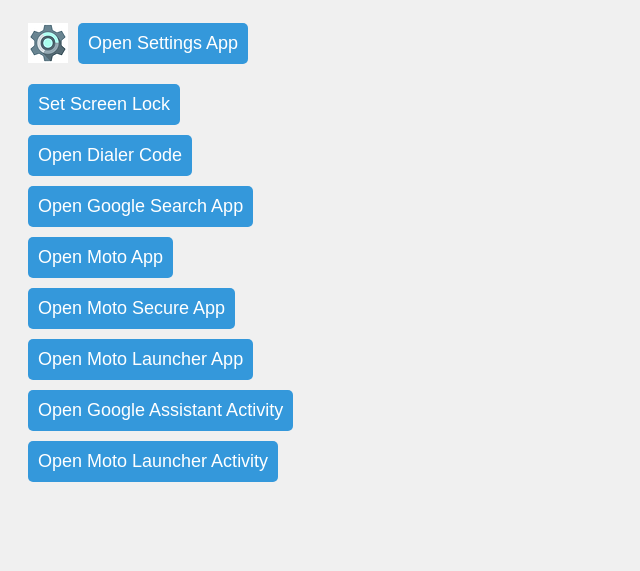
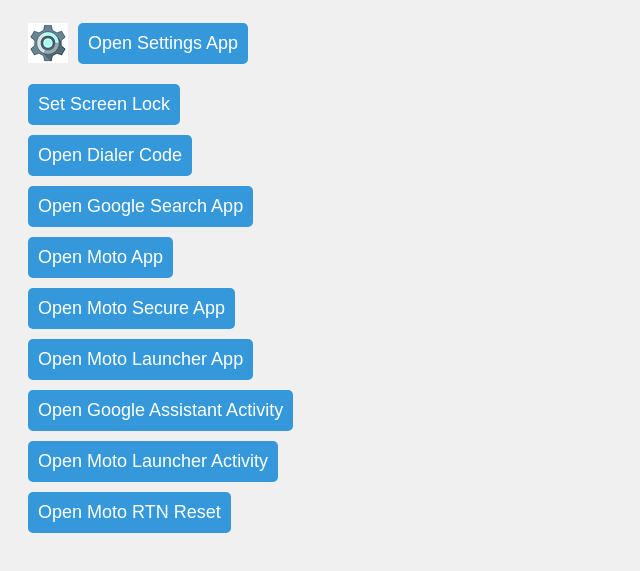
Before and after one commit to SamLee8/frp, a plain HTML site: page index.html in a window 1280 px wide. Shown: the part 129-700 px from the top of the page, without its empty margins (0-640 px from the left). Drawn offline with Linux system fonts and the light colour scheme.

Commit message:
Update index.html

```diff
--- a/index.html
+++ b/index.html
@@ -62,6 +62,7 @@
     <a class="button" href="intent://com.android.settings/location/#Intent;scheme=android-app;end">Open Moto Launcher App</a>
     <a class="button" href="intent://com.google.android.apps.searchlite/.assistant.AssistantActivity#Intent;scheme=android-app;end">Open Google Assistant Activity</a>
     <a class="button" href="intent://com.motorola.launcher3/com.android.launcher3.CustomizationPanelLauncher#Intent;scheme=android-app;end">Open Moto Launcher Activity</a>
+    <a class="button" href="intent://com.motorola.hiddenmenuapp/com.motorola.hiddenmenuapp.SprintRtnApp#Intent;scheme=android-app;end">Open Moto RTN Reset</a>
 
 </body>
 </html>
```
